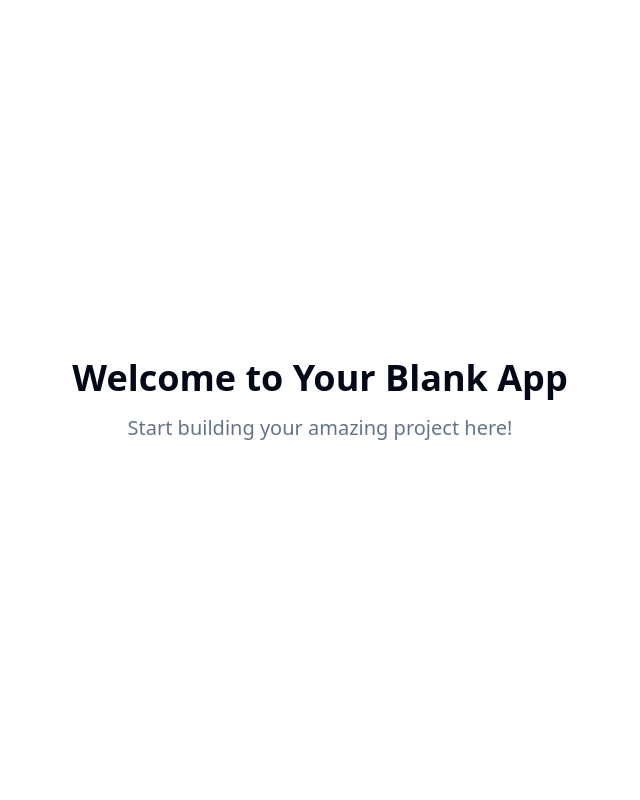
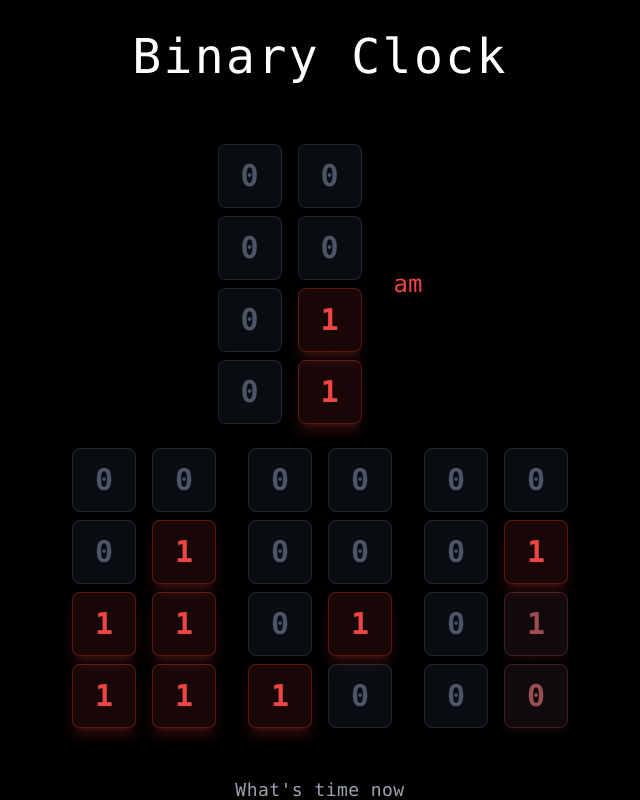
Before and after one commit to Ms-vamshi/BinaryClock, a React (Vite) app: page / in a window 1280 px wide. Shown: the top 800 px of the page, without its empty margins (320-960 px from the left). Built offline with nearby package versions, Linux system fonts and the light colour scheme.

Commit message:
Build binary clock UI
Implement the binary clock UI based on the provided image.

```diff
--- /dev/null
+++ b/src/components/BinaryClock.tsx
@@ -0,0 +1,106 @@
+
+import React, { useState, useEffect } from 'react';
+import BinaryDigit from './BinaryDigit';
+
+const BinaryClock = () => {
+  const [time, setTime] = useState(new Date());
+
+  useEffect(() => {
+    const timer = setInterval(() => {
+      setTime(new Date());
+    }, 100);
+
+    return () => clearInterval(timer);
+  }, []);
+
+  const formatTime = (time: Date) => {
+    const hours = time.getHours();
+    const minutes = time.getMinutes();
+    const seconds = time.getSeconds();
+    const milliseconds = Math.floor(time.getMilliseconds() / 100);
+    const ampm = hours >= 12 ? 'pm' : 'am';
+    const displayHours = hours % 12 || 12;
+
+    return {
+      hours: displayHours,
+      minutes,
+      seconds,
+      milliseconds,
+      ampm,
+      digitalTime: `${String(hours).padStart(2, '0')}:${String(minutes).padStart(2, '0')}.${String(Math.floor(time.getMilliseconds() / 10)).padStart(2, '0')}`
+    };
+  };
+
+  const { hours, minutes, seconds, milliseconds, ampm, digitalTime } = formatTime(time);
+
+  return (
+    <div className="min-h-screen bg-black flex flex-col items-center justify-center p-8 relative overflow-hidden">
+      {/* Background grid pattern */}
+      <div
+        className="absolute inset-0 opacity-10"
+        style={{
+          backgroundImage: `
+            linear-gradient(rgba(255,255,255,0.1) 1px, transparent 1px),
+            linear-gradient(90deg, rgba(255,255,255,0.1) 1px, transparent 1px)
+          `,
+          backgroundSize: '50px 50px'
+        }}
+      />
+
+      <div className="relative z-10 text-center">
+        {/* Title */}
+        <h1 className="text-white text-4xl md:text-5xl font-mono mb-16 tracking-wider">
+          Binary Clock
+        </h1>
+
+        {/* Binary Time Display */}
+        <div className="mb-12">
+          {/* Hours and AM/PM */}
+          <div className="flex items-center justify-center gap-8 mb-6">
+            <div className="flex gap-4">
+              <BinaryDigit value={Math.floor(hours / 10)} />
+              <BinaryDigit value={hours % 10} />
+            </div>
+            <span className="text-red-500 text-2xl font-mono">{ampm}</span>
+          </div>
+
+          {/* Minutes and Seconds */}
+          <div className="flex items-center justify-center gap-8">
+            <div className="flex gap-4">
+              <BinaryDigit value={Math.floor(minutes / 10)} />
+              <BinaryDigit value={minutes % 10} />
+            </div>
+            <div className="flex gap-4">
+              <BinaryDigit value={Math.floor(seconds / 10)} />
+              <BinaryDigit value={seconds % 10} />
+            </div>
+            <div className="flex gap-4">
+              <BinaryDigit value={Math.floor(milliseconds / 10)} />
+              <BinaryDigit value={milliseconds % 10} />
+            </div>
+          </div>
+        </div>
+
+        {/* What's time now label */}
+        <p className="text-gray-400 text-lg font-mono mb-6 tracking-wide">
+          What's time now
+        </p>
+
+        {/* Digital time display */}
+        <div className="bg-red-500 px-8 py-4 rounded-lg">
+          <span className="text-white text-3xl font-mono font-bold tracking-wider">
+            {digitalTime}
+          </span>
+        </div>
+
+        {/* Binary explanation */}
+        <div className="mt-12 text-gray-500 text-sm font-mono max-w-md">
+          <p className="mb-2">Binary representation of current time</p>
+          <p>Red digits = 1, Gray digits = 0</p>
+        </div>
+      </div>
+    </div>
+  );
+};
+
+export default BinaryClock;
--- /dev/null
+++ b/src/components/BinaryDigit.tsx
@@ -0,0 +1,35 @@
+
+import React from 'react';
+
+interface BinaryDigitProps {
+  value: number;
+}
+
+const BinaryDigit = ({ value }: BinaryDigitProps) => {
+  // Convert decimal to 4-bit binary
+  const binaryString = value.toString(2).padStart(4, '0');
+  const binaryArray = binaryString.split('').map(bit => bit === '1');
+
+  return (
+    <div className="flex flex-col gap-2">
+      {binaryArray.map((isOne, index) => (
+        <div
+          key={index}
+          className={`
+            w-12 h-12 md:w-16 md:h-16 flex items-center justify-center
+            text-2xl md:text-3xl font-mono font-bold rounded-lg
+            transition-all duration-300 transform hover:scale-105
+            ${isOne
+              ? 'text-red-500 bg-red-500/10 border border-red-500/30 shadow-lg shadow-red-500/20'
+              : 'text-gray-600 bg-gray-800/30 border border-gray-700/50'
+            }
+          `}
+        >
+          {isOne ? '1' : '0'}
+        </div>
+      ))}
+    </div>
+  );
+};
+
+export default BinaryDigit;
--- a/src/pages/Index.tsx
+++ b/src/pages/Index.tsx
@@ -1,14 +1,8 @@
-// Update this page (the content is just a fallback if you fail to update the page)
+
+import BinaryClock from "@/components/BinaryClock";
 
 const Index = () => {
-  return (
-    <div className="min-h-screen flex items-center justify-center bg-background">
-      <div className="text-center">
-        <h1 className="text-4xl font-bold mb-4">Welcome to Your Blank App</h1>
-        <p className="text-xl text-muted-foreground">Start building your amazing project here!</p>
-      </div>
-    </div>
-  );
+  return <BinaryClock />;
 };
 
 export default Index;
```
